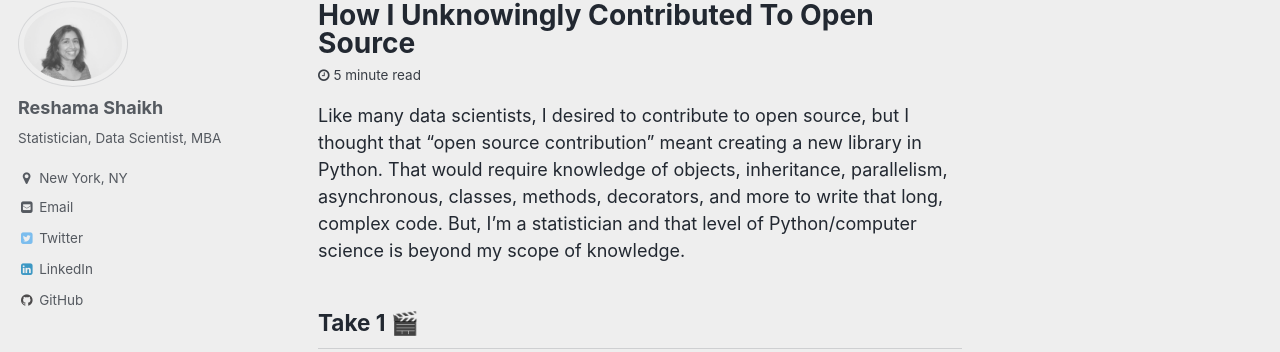
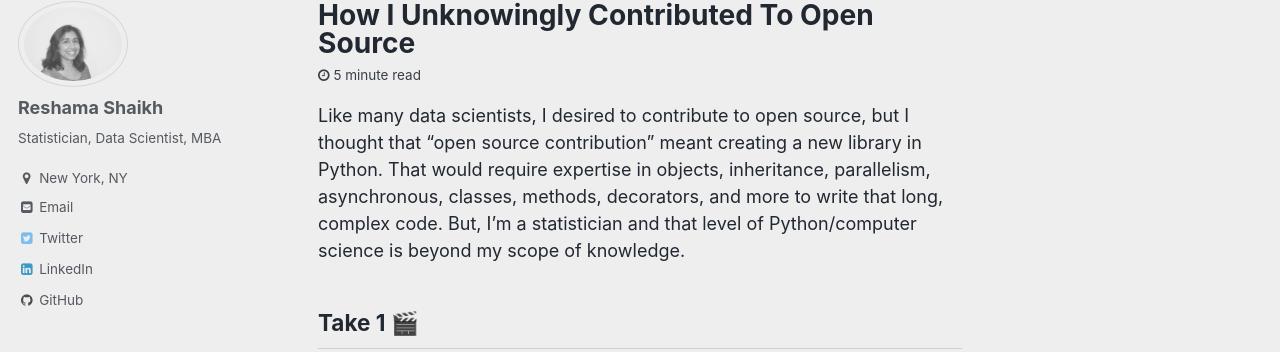
Before and after one commit to reshamas/reshamas.github.io, a Jekyll site: the page built from _posts/2018-04-07-how-i-unknowingly-contributed-to-open-source.md, in a window 1280 px wide and 900 px high. Shown: the part 117-469 px from the top of the window. Built offline with Jekyll 4.4.1, drawn with Linux system fonts in a browser that asks for light colours; emoji names are drawn with the system emoji font; comment, search, counter and statistics services are not loaded.

Commit message:
Update 2018-04-07-how-i-unknowingly-contributed-to-open-source.md

```diff
--- a/_posts/2018-04-07-how-i-unknowingly-contributed-to-open-source.md
+++ b/_posts/2018-04-07-how-i-unknowingly-contributed-to-open-source.md
@@ -1,4 +1,4 @@
-Like many data scientists, I desired to contribute to open source, but I thought that “open source contribution” meant creating a new library in Python.  That would require knowledge of objects, inheritance, parallelism, asynchronous, classes, methods, decorators, and more to write that long, complex code.  But, I’m a statistician and that level of Python/computer science is beyond my scope of knowledge.
+Like many data scientists, I desired to contribute to open source, but I thought that “open source contribution” meant creating a new library in Python.  That would require expertise in objects, inheritance, parallelism, asynchronous, classes, methods, decorators, and more to write that long, complex code.  But, I’m a statistician and that level of Python/computer science is beyond my scope of knowledge.
 
 ## Take 1 :clapper:
 
```
